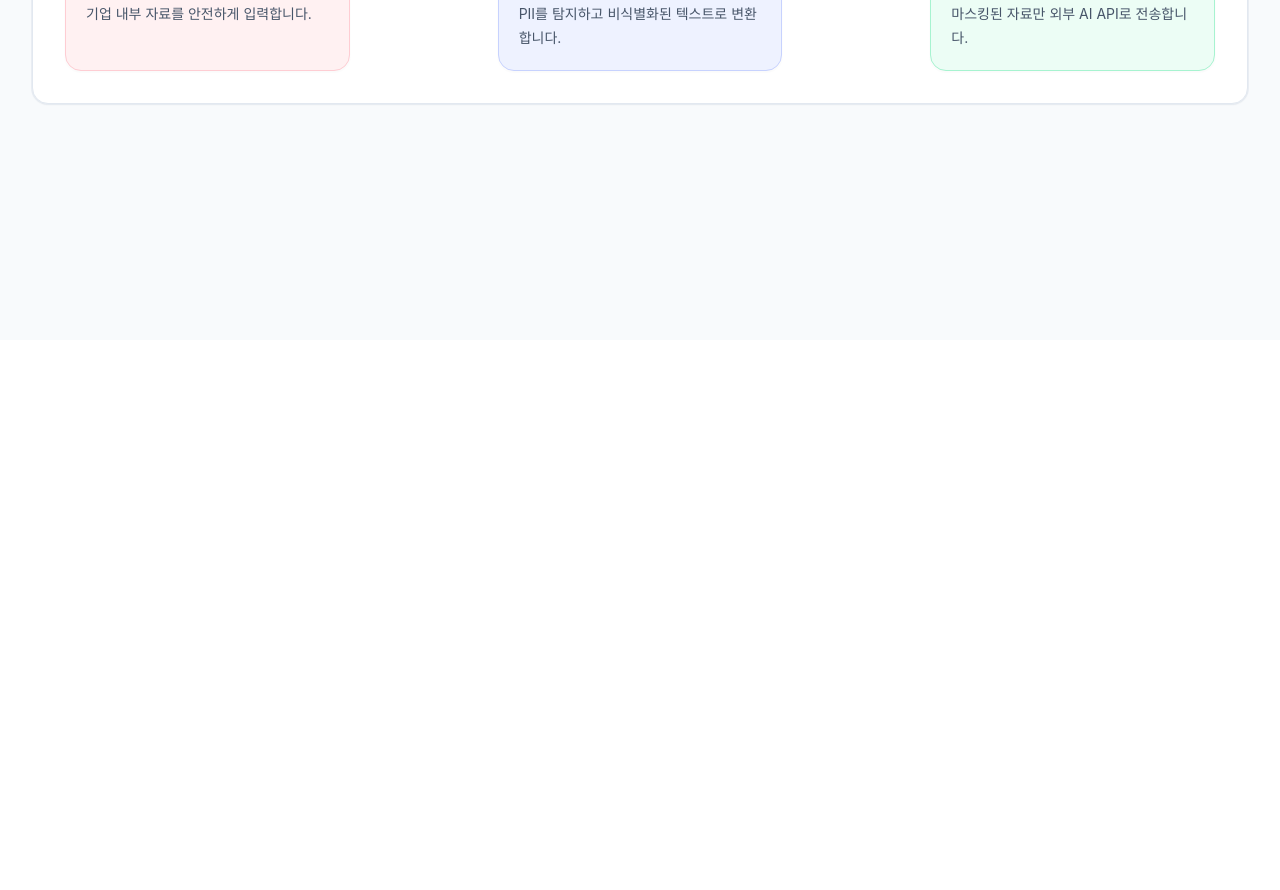
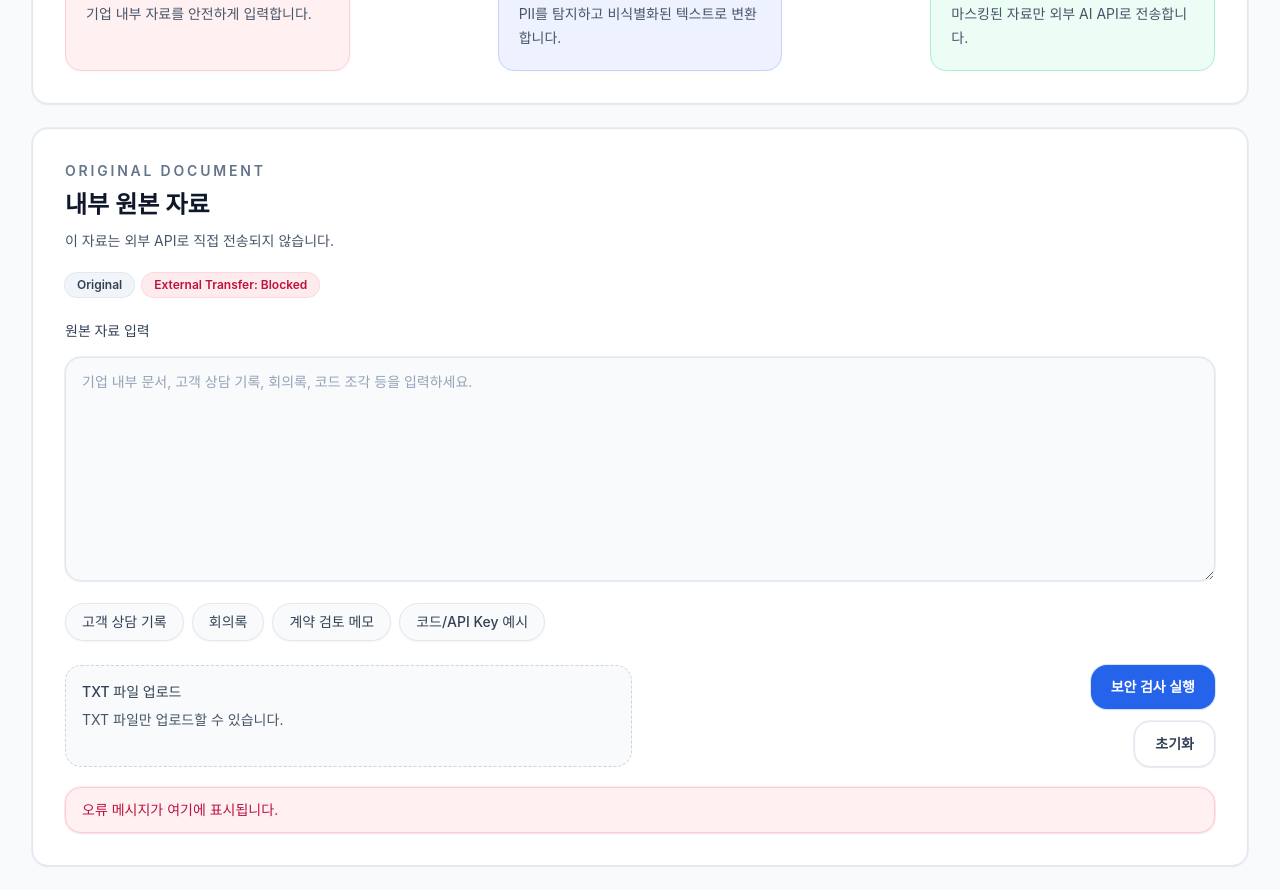
Before and after one commit to PII-Shield-Gateway/AI-Security-Gateway, a React (Vite) app in the folder frontend/: page / in a window 1280 px wide. Shown: the part 460-1350 px from the top of the page. Before the commit the page ends 800 px from the top, so only its background shows below. Built offline with nearby package versions, Linux system fonts and the light colour scheme.

Commit message:
feat: add original document input panel

```diff
--- a/frontend/src/App.jsx
+++ b/frontend/src/App.jsx
@@ -1,6 +1,7 @@
 import { useEffect, useState } from "react";
 import Header from "./components/Header";
 import SecurityFlow from "./components/SecurityFlow";
+import OriginalDocumentPanel from "./components/OriginalDocumentPanel";
 
 const THEME_STORAGE_KEY = "theme";
 
@@ -45,6 +46,9 @@ function App() {
           onToggleDarkMode={() => setIsDarkMode((current) => !current)}
         />
         <SecurityFlow />
+        <div className="mt-6">
+          <OriginalDocumentPanel />
+        </div>
       </div>
     </main>
   );
--- /dev/null
+++ b/frontend/src/components/OriginalDocumentPanel.jsx
@@ -0,0 +1,125 @@
+function OriginalDocumentPanel({
+  sourceText = "",
+  onSourceTextChange = () => {},
+  onSampleClick = () => {},
+  onTxtUpload = () => {},
+  onRunCheck = () => {},
+  onReset = () => {},
+  isLoading = false,
+  errorMessage = "",
+}) {
+  return (
+    <section className="rounded-2xl border border-slate-200 bg-white p-6 shadow-sm ring-1 ring-slate-200/60 transition-colors duration-200 dark:border-slate-800 dark:bg-slate-900 dark:ring-slate-800/80 sm:p-8">
+      <div className="flex flex-col gap-2">
+        <p className="text-sm font-semibold uppercase tracking-[0.2em] text-slate-500 dark:text-slate-400">
+          Original Document
+        </p>
+        <h2 className="text-2xl font-semibold text-slate-900 dark:text-slate-100">
+          내부 원본 자료
+        </h2>
+        <p className="text-sm leading-6 text-slate-600 dark:text-slate-300">
+          이 자료는 외부 API로 직접 전송되지 않습니다.
+        </p>
+      </div>
+
+      <div className="mt-5 flex flex-wrap gap-2">
+        <span className="inline-flex items-center rounded-full bg-slate-100 px-3 py-1 text-xs font-semibold text-slate-700 ring-1 ring-slate-200 dark:bg-slate-800 dark:text-slate-200 dark:ring-slate-700">
+          Original
+        </span>
+        <span className="inline-flex items-center rounded-full bg-rose-500/10 px-3 py-1 text-xs font-semibold text-rose-700 ring-1 ring-rose-500/20 dark:text-rose-300">
+          External Transfer: Blocked
+        </span>
+      </div>
+
+      <div className="mt-6 space-y-4">
+        <label
+          htmlFor="source-text"
+          className="block text-sm font-medium text-slate-700 dark:text-slate-200"
+        >
+          원본 자료 입력
+        </label>
+        <textarea
+          id="source-text"
+          name="source-text"
+          value={sourceText}
+          onChange={(event) => onSourceTextChange(event.target.value)}
+          placeholder="기업 내부 문서, 고객 상담 기록, 회의록, 코드 조각 등을 입력하세요."
+          className="min-h-56 w-full rounded-2xl border border-slate-200 bg-slate-50 px-4 py-3 text-sm leading-6 text-slate-900 shadow-sm ring-1 ring-slate-200/60 transition-colors duration-200 placeholder:text-slate-400 focus:border-blue-500 focus:outline-none focus:ring-2 focus:ring-blue-500/20 dark:border-slate-700 dark:bg-slate-950 dark:text-slate-100 dark:ring-slate-700/60 dark:placeholder:text-slate-500"
+        />
+      </div>
+
+      <div className="mt-4 flex flex-wrap gap-2">
+        <button
+          type="button"
+          onClick={() => onSampleClick("customer")}
+          className="rounded-full border border-slate-200 bg-slate-50 px-4 py-2 text-sm font-medium text-slate-700 shadow-sm transition-colors duration-200 hover:bg-slate-100 dark:border-slate-700 dark:bg-slate-800 dark:text-slate-200 dark:hover:bg-slate-700"
+        >
+          고객 상담 기록
+        </button>
+        <button
+          type="button"
+          onClick={() => onSampleClick("meeting")}
+          className="rounded-full border border-slate-200 bg-slate-50 px-4 py-2 text-sm font-medium text-slate-700 shadow-sm transition-colors duration-200 hover:bg-slate-100 dark:border-slate-700 dark:bg-slate-800 dark:text-slate-200 dark:hover:bg-slate-700"
+        >
+          회의록
+        </button>
+        <button
+          type="button"
+          onClick={() => onSampleClick("contract")}
+          className="rounded-full border border-slate-200 bg-slate-50 px-4 py-2 text-sm font-medium text-slate-700 shadow-sm transition-colors duration-200 hover:bg-slate-100 dark:border-slate-700 dark:bg-slate-800 dark:text-slate-200 dark:hover:bg-slate-700"
+        >
+          계약 검토 메모
+        </button>
+        <button
+          type="button"
+          onClick={() => onSampleClick("code")}
+          className="rounded-full border border-slate-200 bg-slate-50 px-4 py-2 text-sm font-medium text-slate-700 shadow-sm transition-colors duration-200 hover:bg-slate-100 dark:border-slate-700 dark:bg-slate-800 dark:text-slate-200 dark:hover:bg-slate-700"
+        >
+          코드/API Key 예시
+        </button>
+      </div>
+
+      <div className="mt-6 grid gap-4 sm:grid-cols-2">
+        <label className="flex cursor-pointer flex-col gap-2 rounded-2xl border border-dashed border-slate-300 bg-slate-50 p-4 text-sm text-slate-600 transition-colors duration-200 hover:bg-slate-100 dark:border-slate-700 dark:bg-slate-950 dark:text-slate-300 dark:hover:bg-slate-800/60">
+          <span className="font-medium text-slate-700 dark:text-slate-200">
+            TXT 파일 업로드
+          </span>
+          <span>TXT 파일만 업로드할 수 있습니다.</span>
+          <input
+            type="file"
+            accept=".txt,text/plain"
+            onChange={onTxtUpload}
+            className="sr-only"
+          />
+        </label>
+
+        <div className="flex flex-col gap-3 sm:items-end sm:justify-end">
+          <button
+            type="button"
+            onClick={onRunCheck}
+            disabled={isLoading}
+            className="inline-flex items-center justify-center rounded-2xl bg-blue-600 px-5 py-3 text-sm font-semibold text-white shadow-sm ring-1 ring-blue-500/20 transition-colors duration-200 hover:bg-blue-500 disabled:cursor-not-allowed disabled:bg-slate-300 dark:bg-blue-500 dark:hover:bg-blue-400 dark:disabled:bg-slate-700"
+          >
+            {isLoading ? "검사 중..." : "보안 검사 실행"}
+          </button>
+          <button
+            type="button"
+            onClick={onReset}
+            className="inline-flex items-center justify-center rounded-2xl border border-slate-200 bg-white px-5 py-3 text-sm font-semibold text-slate-700 shadow-sm ring-1 ring-slate-200/60 transition-colors duration-200 hover:bg-slate-50 dark:border-slate-700 dark:bg-slate-900 dark:text-slate-200 dark:ring-slate-700/60 dark:hover:bg-slate-800"
+          >
+            초기화
+          </button>
+        </div>
+      </div>
+
+      <div
+        className="mt-5 rounded-2xl border border-rose-200 bg-rose-50 px-4 py-3 text-sm text-rose-700 shadow-sm ring-1 ring-rose-500/10 dark:border-rose-500/20 dark:bg-rose-500/10 dark:text-rose-200"
+        role={errorMessage ? "alert" : undefined}
+      >
+        {errorMessage || "오류 메시지가 여기에 표시됩니다."}
+      </div>
+    </section>
+  );
+}
+
+export default OriginalDocumentPanel;
```
